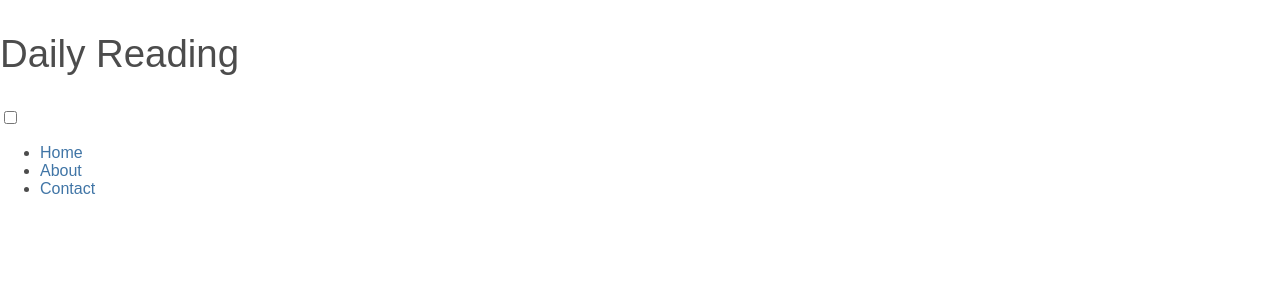
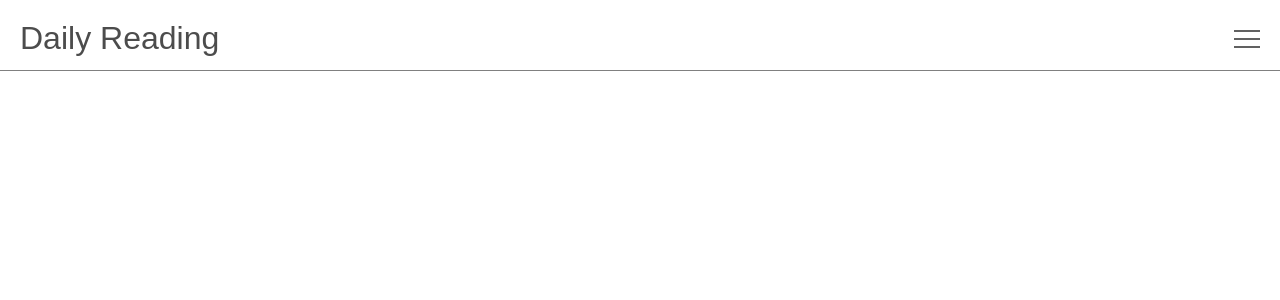
Before and after one commit to cmcculloh/door, a Next.js app: page / in a window 1280 px wide. Shown: the top 300 px of the page. Built offline with nearby package versions, Linux system fonts and the light colour scheme.

Commit message:
Header styles

```diff
--- a/src/styles/globals.scss
+++ b/src/styles/globals.scss
@@ -1 +1,3 @@
 @import "./resets.scss";
+
+@import "./components/Header.scss";
```
